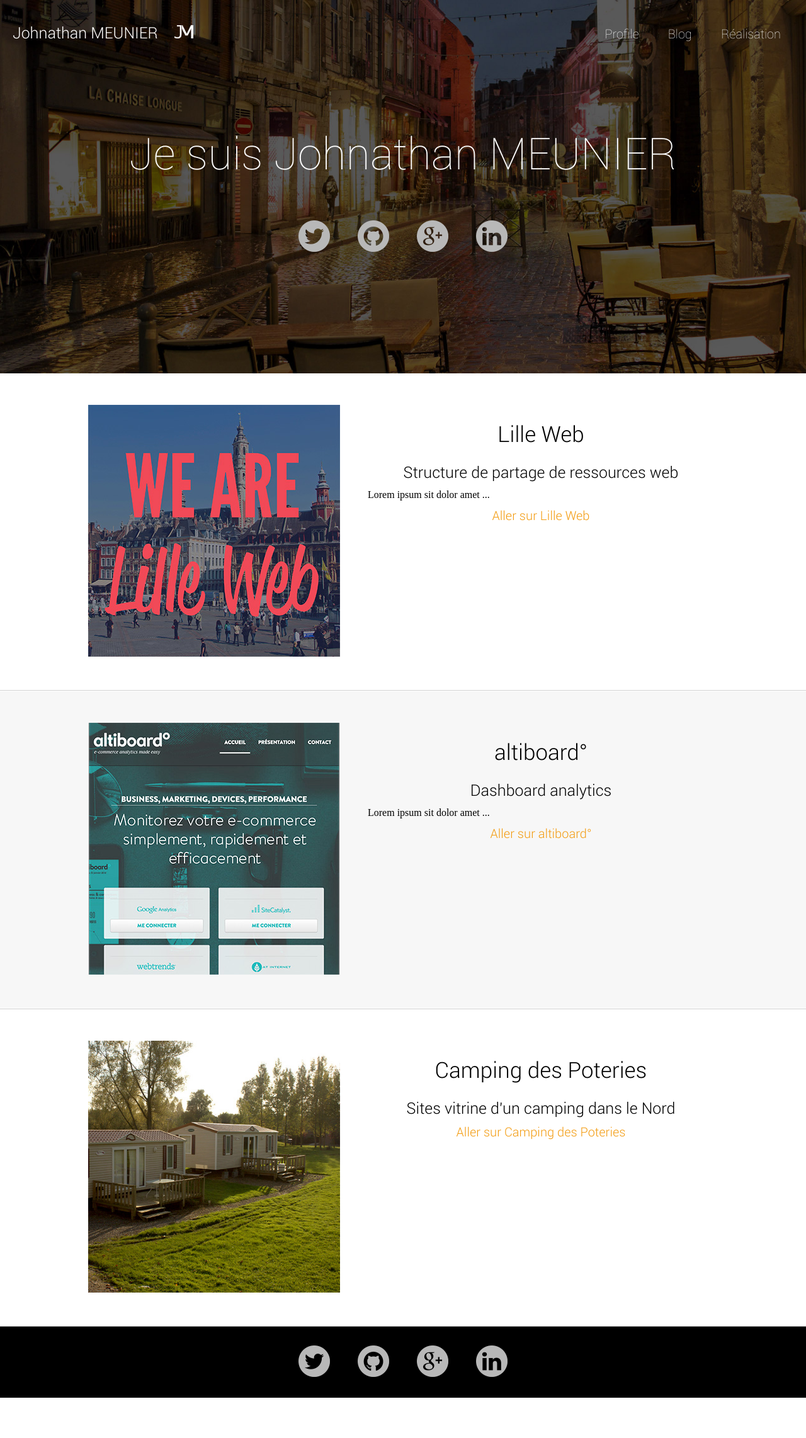
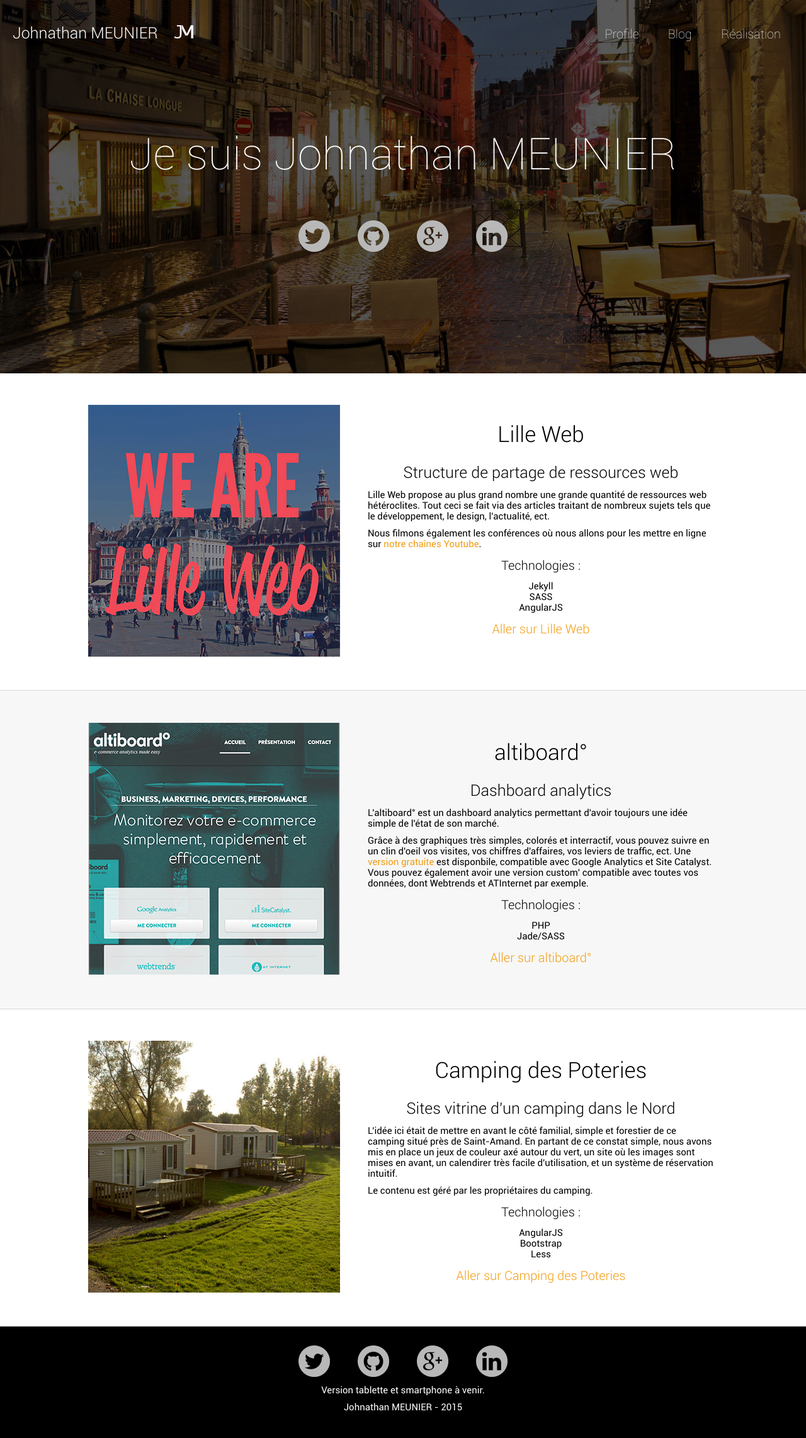
Before and after one commit to johnmeunier/johnathan.fr, a Jekyll site: the page built from realisations/index.html, in a window 1280 px wide. Shown: the whole page at 63% size. Built offline with Jekyll 4.4.1, drawn with Linux system fonts in a browser that asks for light colours; before the commit the page ends 2220 px from its top, so only the background shows below that.

Commit message:
finish realisation

```diff
--- a/_data/realisations.yml
+++ b/_data/realisations.yml
@@ -2,19 +2,23 @@
   id: lilleweb
   name: Lille Web
   description: Structure de partage de ressources web
-  whatIDo : Lorem ipsum sit dolor amet ...
+  whatIDo : "<p> Lille Web propose au plus grand nombre une grande quantité de ressources web hétéroclites. Tout ceci se fait via des articles traitant de nombreux sujets tels que le développement, le design, l'actualité, ect.</p> <p> Nous filmons également les conférences où nous allons pour les mettre en ligne sur <a href=\"https://www.youtube.com/channel/UC7OVjzAqpBYqo5-pFC8At7g\">notre chaînes Youtube</a>.</p>"
+  technos: "<li>Jekyll</li> <li>SASS</li> <li>AngularJS</li>"
   image: /src/img/realisation/LilleWeb.jpg
   link: http://www.lilleweb.fr
 altiboard:
   id: altiboard
   name: altiboard°
   description: Dashboard analytics
-  whatIDo : Lorem ipsum sit dolor amet ...
+  whatIDo : "<p> L'altiboard° est un dashboard analytics permettant d'avoir toujours une idée simple de l'état de son marché. </p> <p> Grâce à des graphiques très simples, colorés et interractif, vous pouvez suivre en un clin d'oeil vos visites, vos chiffres d'affaires, vos leviers de traffic, ect. Une <a href='http://www.altiboard.com/'>version gratuite</a> est disponbile, compatible avec Google Analytics et Site Catalyst. Vous pouvez également avoir une version custom' compatible avec toutes vos données, dont Webtrends et ATInternet par exemple.</p>"
+  technos: "<li>PHP</li> <li> Jade/SASS </li>"
   image: /src/img/realisation/altiboard.jpg
   link: http://www.altiboard.com/
 cdp:
   id: cdp
   name: Camping des Poteries
   description: Sites vitrine d'un camping dans le Nord
+  whatIDo: "<p> L'idée ici était de mettre en avant le côté familial, simple et forestier de ce camping situé près de Saint-Amand. En partant de ce constat simple, nous avons mis en place un jeux de couleur axé autour du vert, un site où les images sont mises en avant, un calendirer très facile d'utilisation, et un système de réservation intuitif. </p> <p> Le contenu est géré par les propriétaires du camping. </p>"
+  technos: "<li> AngularJS </li> <li> Bootstrap </li> <li> Less </li>"
   image: /src/img/realisation/camping.jpg
   link: http://www.campingdespoteries.fr/
--- a/_includes/footer.html
+++ b/_includes/footer.html
@@ -1,3 +1,5 @@
 <footer>
   {% include socialNetwork.html %}
+  <p> Version tablette et smartphone à venir. </p>
+  <p> Johnathan MEUNIER - 2015 </p>
 </footer>
--- a/_sass/footer.scss
+++ b/_sass/footer.scss
@@ -5,6 +5,7 @@
   text-align: center;
   padding: 30px 0px;
   margin-top: 80px;
+  color : #fff;
   .socialNetwork{
     margin: 0px;
   }
--- a/realisations/index.html
+++ b/realisations/index.html
@@ -13,6 +13,8 @@
             <h2>{{realisation[1].name}}</h2>
             <h3>{{realisation[1].description}}</h3>
             <div>{{realisation[1].whatIDo}}</div>
+            <h4> Technologies : </h4>
+            <ul style="text-align : center;"> {{ realisation[1].technos }} </ul>
             <h4><a href="{{realisation[1].link}}"> Aller sur {{realisation[1].name}} </a></h4>
           </div>
         </div>
```
Also changed, not shown: 1 other file.
